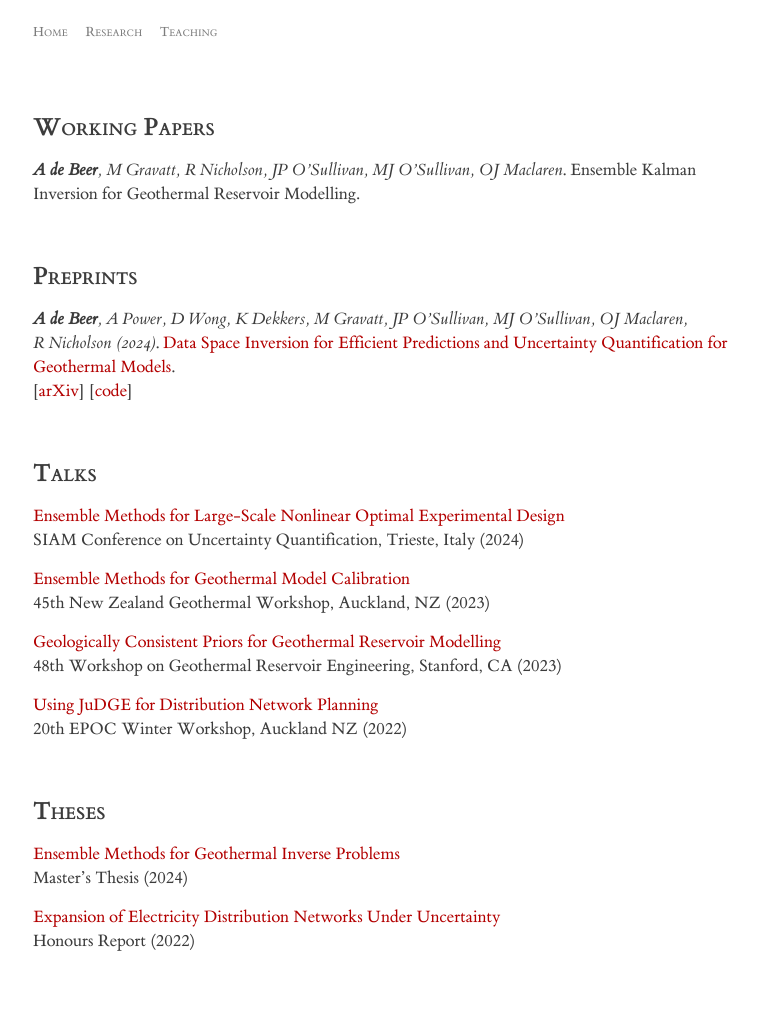
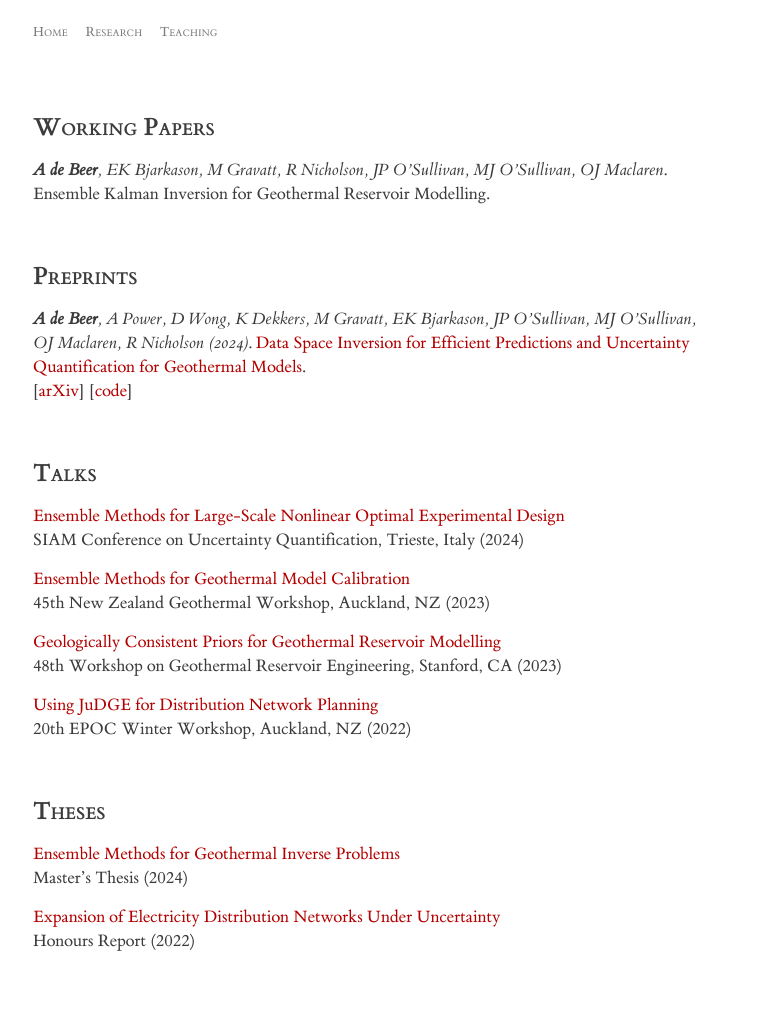
Before and after one commit to alexgdebeer/alexgdebeer.github.io, a Jekyll site: the page built from research.markdown, in a window 1280 px wide. Shown: the whole page, without its empty margins (257-1015 px from the left). Built offline with Jekyll 4.4.1, drawn with Linux system fonts in a browser that asks for light colours.

Commit message:
Update research.markdown

```diff
--- a/research.markdown
+++ b/research.markdown
@@ -5,13 +5,13 @@ title: Research
 
 ## Working Papers
 
-***A&nbsp;de&nbsp;Beer**, M&nbsp;Gravatt, R&nbsp;Nicholson, JP&nbsp;O'Sullivan, MJ&nbsp;O'Sullivan, OJ&nbsp;Maclaren*. Ensemble Kalman Inversion for Geothermal Reservoir Modelling.
+***A&nbsp;de&nbsp;Beer**, EK&nbsp;Bjarkason, M&nbsp;Gravatt, R&nbsp;Nicholson, JP&nbsp;O'Sullivan, MJ&nbsp;O'Sullivan, OJ&nbsp;Maclaren*. Ensemble Kalman Inversion for Geothermal Reservoir Modelling.
 
 <br>
 
 ## Preprints
 
-***A&nbsp;de&nbsp;Beer**, A&nbsp;Power, D&nbsp;Wong, K&nbsp;Dekkers, M&nbsp;Gravatt, JP&nbsp;O'Sullivan, MJ&nbsp;O'Sullivan, OJ&nbsp;Maclaren, R&nbsp;Nicholson (2024)*. [Data Space Inversion for Efficient Predictions and Uncertainty Quantification for Geothermal Models](https://arxiv.org/abs/2407.15401). \
+***A&nbsp;de&nbsp;Beer**, A&nbsp;Power, D&nbsp;Wong, K&nbsp;Dekkers, M&nbsp;Gravatt, EK&nbsp;Bjarkason, JP&nbsp;O'Sullivan, MJ&nbsp;O'Sullivan, OJ&nbsp;Maclaren, R&nbsp;Nicholson (2024)*. [Data Space Inversion for Efficient Predictions and Uncertainty Quantification for Geothermal Models](https://arxiv.org/abs/2407.15401). \
 [[arXiv](https://arxiv.org/abs/2407.15401)] [[code](https://github.com/alexgdebeer/GeothermalDSI)]
 
 <br>
@@ -28,7 +28,7 @@ SIAM Conference on Uncertainty Quantification, Trieste, Italy (2024)
 48th Workshop on Geothermal Reservoir Engineering, Stanford, CA (2023)
 
 [Using JuDGE for Distribution Network Planning](https://alexgdebeer.github.io/assets/talks/epoc22.pdf) \
-20th EPOC Winter Workshop, Auckland NZ (2022)
+20th EPOC Winter Workshop, Auckland, NZ (2022)
 
 <br>
 
```
